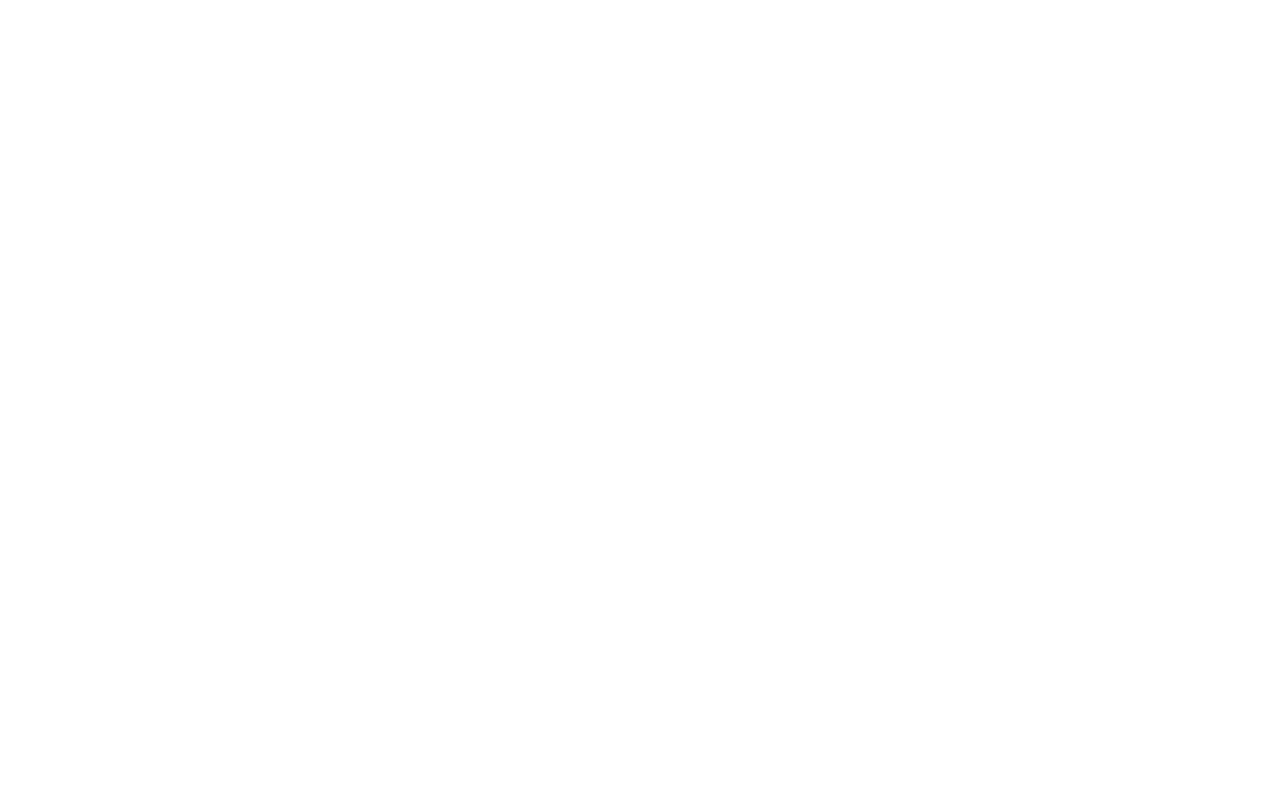
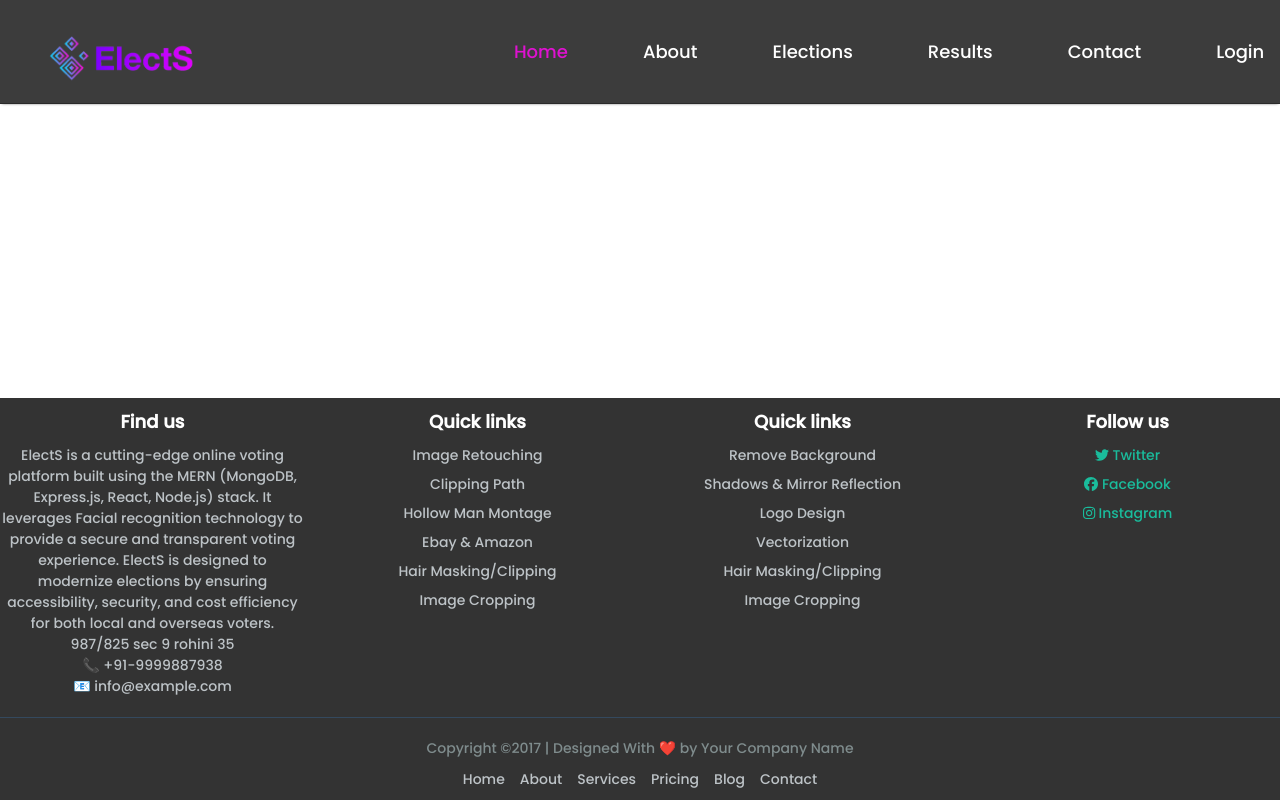
Before and after one commit to LayuruLK/ElectS---Advanced-E-Voting-System, a React (Create React App) app in the folder Frontend/my-app/: page /results in a window 1280 px wide. Before the commit this address had no page. Built offline with nearby package versions, Linux system fonts and the light colour scheme.

Commit message:
footer updated

```diff
--- a/Frontend/my-app/package.json
+++ b/Frontend/my-app/package.json
@@ -4,12 +4,15 @@
   "private": true,
   "dependencies": {
     "@emailjs/browser": "^4.4.1",
+    "@fortawesome/free-brands-svg-icons": "^6.7.2",
+    "@fortawesome/react-fontawesome": "^0.2.2",
     "@testing-library/jest-dom": "^5.17.0",
     "@testing-library/react": "^13.4.0",
     "@testing-library/user-event": "^13.5.0",
     "axios": "^1.7.9",
     "react": "^18.3.1",
     "react-dom": "^18.3.1",
+    "react-icon": "^1.0.0",
     "react-router-dom": "^7.0.1",
     "react-scripts": "5.0.1",
     "react-toastify": "^10.0.6",
--- a/Frontend/my-app/src/Components/Footer/Footer.jsx
+++ b/Frontend/my-app/src/Components/Footer/Footer.jsx
@@ -1,5 +1,7 @@
 import React from 'react';
 import './Footer.css';
+import { FontAwesomeIcon } from '@fortawesome/react-fontawesome';
+import { faTwitter, faFacebook, faInstagram } from '@fortawesome/free-brands-svg-icons';
 
 
 const Footer = () => {
@@ -9,7 +11,9 @@ const Footer = () => {
         {/* Find Us Section */}
         <div className="footer-section">
           <h3>Find us</h3>
-          <p>Lorem Ipsum is simply dummy text of the printing and typesetting industry.</p>
+          <p>ElectS is a cutting-edge online voting platform built using the MERN (MongoDB, Express.js, React, Node.js) stack. It leverages Facial recognition technology to provide a secure and transparent voting experience. ElectS is designed to modernize elections by ensuring accessibility, security, and cost efficiency for both local and overseas voters.
+
+</p>
           <p>987/825 sec 9 rohini 35</p>
           <p>📞 +91-9999887938</p>
           <p>📧 info@example.com</p>
```
Also changed, not shown: 1 other file (tests, documents, lock files or other folders).
